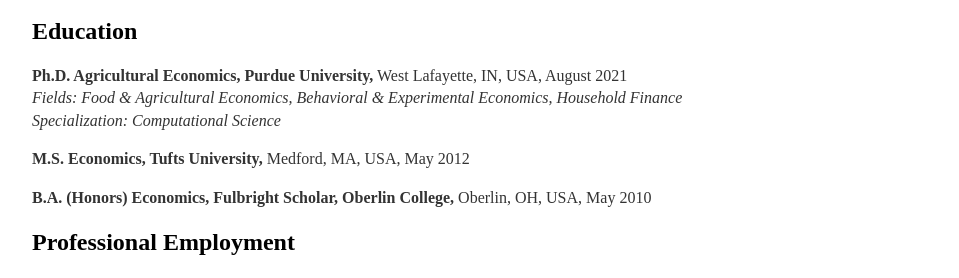
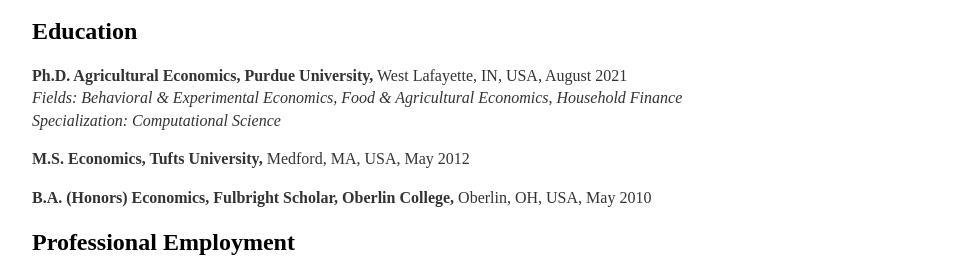
Before and after one commit to awahdat/webpage, a Jekyll site: the page built from cv/index.html, in a window 1280 px wide. Shown: the part 240-518 px from the top of the page, without its empty margins (160-1119 px from the left). Built offline with Jekyll 4.4.1, drawn with Linux system fonts in a browser that asks for light colours.

```diff
--- a/cv/index.html
+++ b/cv/index.html
@@ -18,7 +18,7 @@ description: Current CV for Ahmad Zia Wahdat.
 
 				<h2>Education</h2>
 				<p><strong>Ph.D. Agricultural Economics, Purdue University,</strong> West Lafayette, IN, USA,  August 2021<br>
-				<em>Fields: Food & Agricultural Economics, Behavioral & Experimental Economics, Household Finance</em> <br>
+				<em>Fields: Behavioral & Experimental Economics, Food & Agricultural Economics, Household Finance</em> <br>
         			<em>Specialization: Computational Science</em></p>
 
 				<p><strong>M.S. Economics, Tufts University,</strong> Medford, MA, USA, May 2012</p>
```
